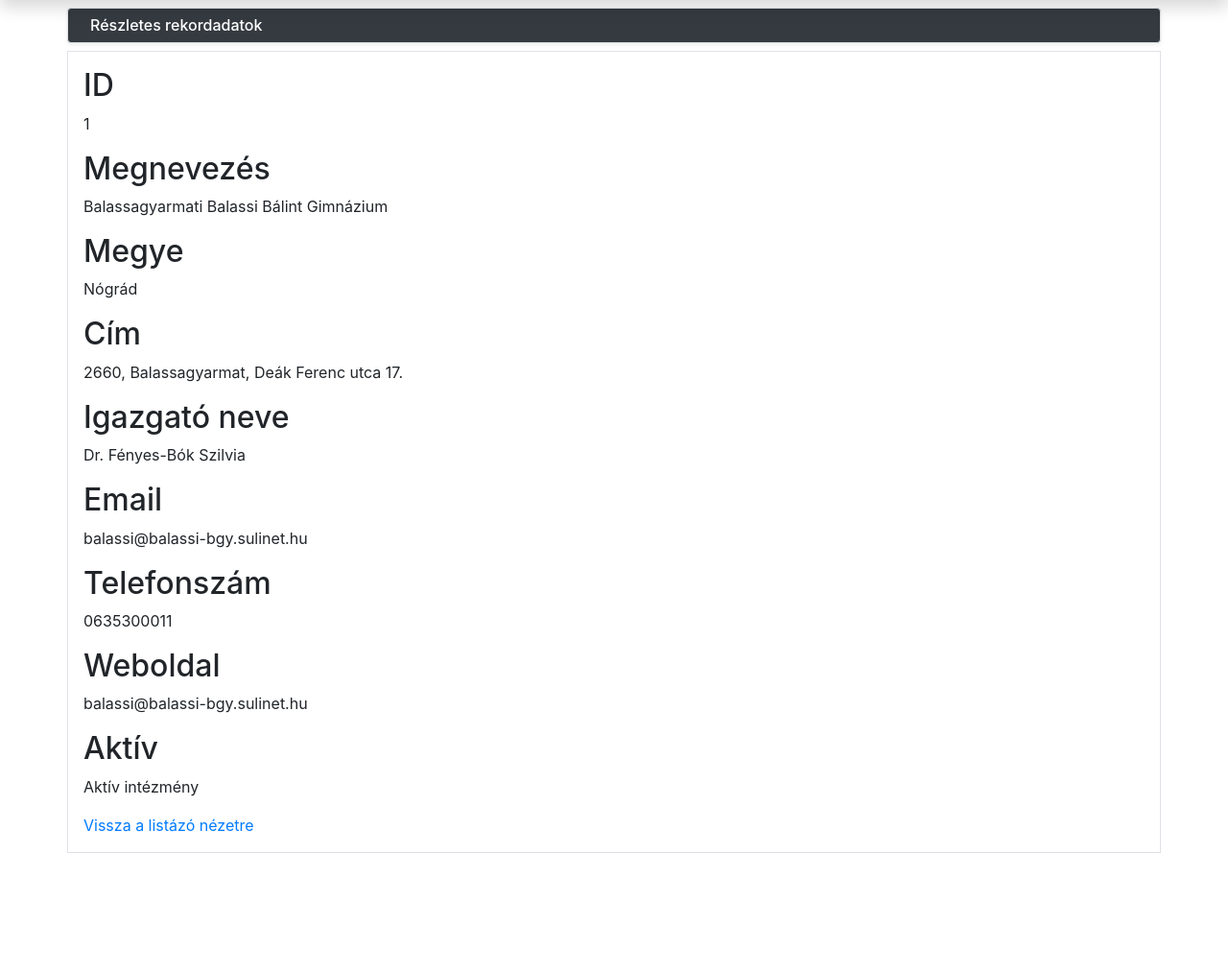
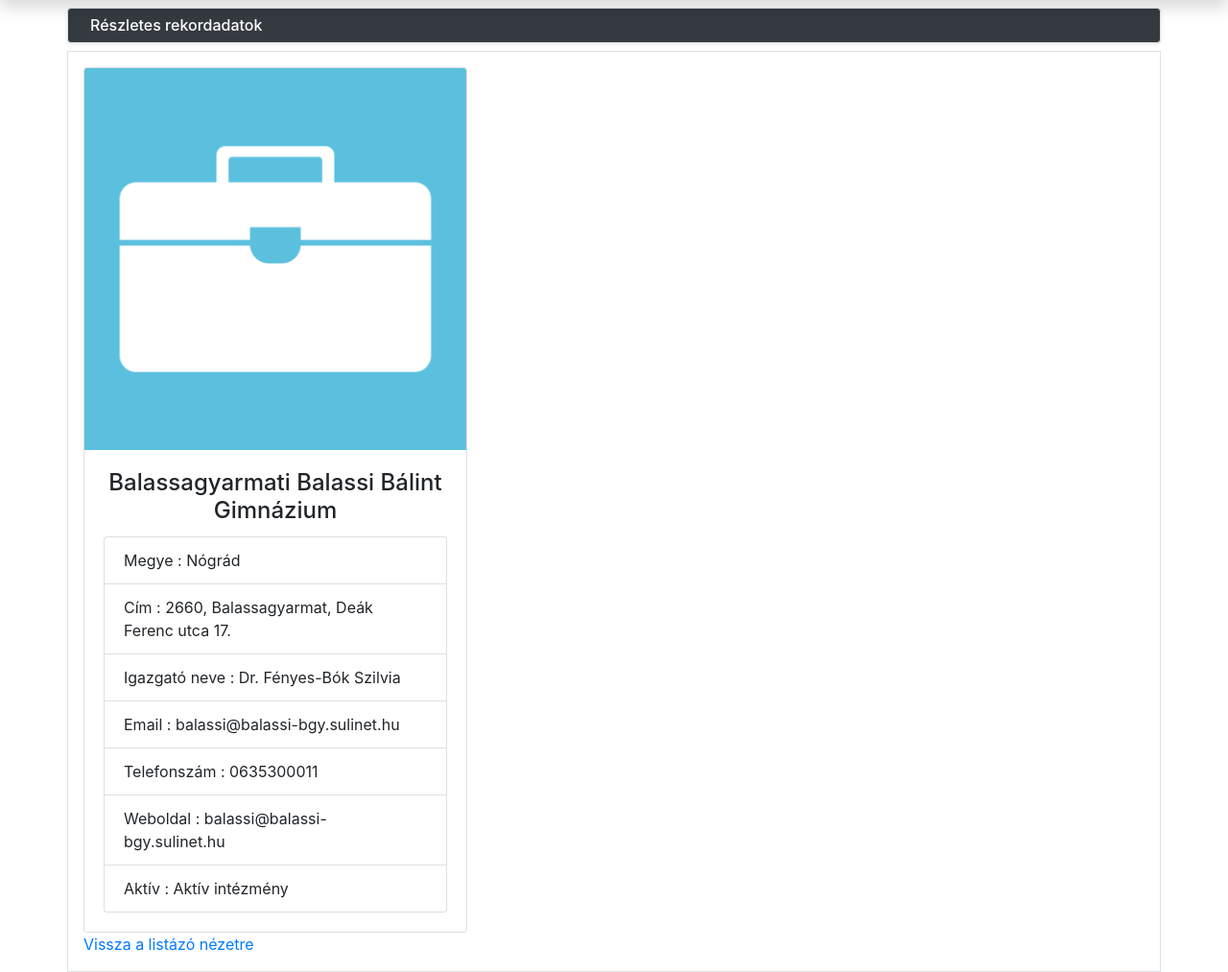
Before and after one commit to Gellifree/thesis, a CodeIgniter app: page /database/index.php/institution/list/1 in a window 1280 px wide. Shown: the part 62-1075 px from the top of the page at 96% size. Before the commit the page ends 951 px from the top, so only its background shows below. Run offline with CodeIgniter, Linux system fonts and the light colour scheme; data comes from the database, SQL or seed files in the repository.

Commit message:
feat: intézmény nézetének javítása

```diff
--- a/application/views/institution/show.php
+++ b/application/views/institution/show.php
@@ -5,35 +5,26 @@
 <h6 class="m-2"><?=$title?></h6>
 </div>
 
+
+
+
 <div class="container border p-3 shadow-smt bg-white">
 
-<h2>ID</h2>
-<p><?=$record->id?></p>
-
-<h2>Megnevezés</h2>
-<p><?=$record->nev?></p>
-
-<h2>Megye</h2>
-<p><?=$record->megye_nev?></p>
-
-<h2>Cím</h2>
-<p><?=$record->cim?></p>
-
-<h2>Igazgató neve</h2>
-<p><?=$record->igazgato_neve?></p>
-
-<h2>Email</h2>
-<p><?=($record->e_mail == NULL ? 'Nincs elérhető email az adatbázisban.' : $record->e_mail)?></p>
-
-
-<h2>Telefonszám</h2>
-<p><?=($record->telefon == NULL ? 'Nincs elérhető telefonszám az adatbázisban.' : $record->telefon)?></p>
-
-<h2>Weboldal</h2>
-<p><?=($record->weboldal == NULL ? 'Nincs elérhető weboldal az adatbázisban.' : $record->weboldal)?></p>
-
-<h2>Aktív</h2>
-<p><?=($record->aktiv == 1 ? 'Aktív intézmény' : 'Inaktív intézmény' )?></p>
+  <div class="card" style="width:400px">
+    <img class="card-img-top" src="/public/images/institution.png" alt="Card image">
+    <div class="card-body">
+      <h4 class="card-title text-center"><?=$record->nev?></h4>
+      <ul class="list-group">
+        <li class="list-group-item"> Megye : <?=$record->megye_nev?></li>
+        <li class="list-group-item"> Cím : <?=$record->cim?>  </li>
+        <li class="list-group-item"> Igazgató neve : <?=$record->igazgato_neve?> </li>
+        <li class="list-group-item"> Email : <?=($record->e_mail == NULL ? 'Nincs elérhető email az adatbázisban.' : $record->e_mail)?>  </li>
+        <li class="list-group-item"> Telefonszám : <?=($record->telefon == NULL ? 'Nincs elérhető telefonszám az adatbázisban.' : $record->telefon)?></li>
+        <li class="list-group-item"> Weboldal : <?=($record->weboldal == NULL ? 'Nincs elérhető weboldal az adatbázisban.' : $record->weboldal)?></li>
+        <li class="list-group-item"> Aktív : <?=($record->aktiv == 1 ? 'Aktív intézmény' : 'Inaktív intézmény' )?></li>
+      </ul>
+    </div>
+  </div>
 
 <?php echo anchor(base_url('institution/list'), 'Vissza a listázó nézetre') ?>
 
--- a/application/views/member/show.php
+++ b/application/views/member/show.php
@@ -10,7 +10,7 @@
 <div class="row">
   <div class="col- ">
     <div class="card" style="width:380px">
-      <img class="card-img-top" src="/thesis/public/images/member_rect.png" alt="Member placeholder image">
+      <img class="card-img-top" src="/public/images/member_rect.png" alt="Member placeholder image">
       <div class="card-body">
         <h4 class="card-title text-center">
           <?=$record->nev?>
```
Also changed, not shown: public/images/institution.png (added).
